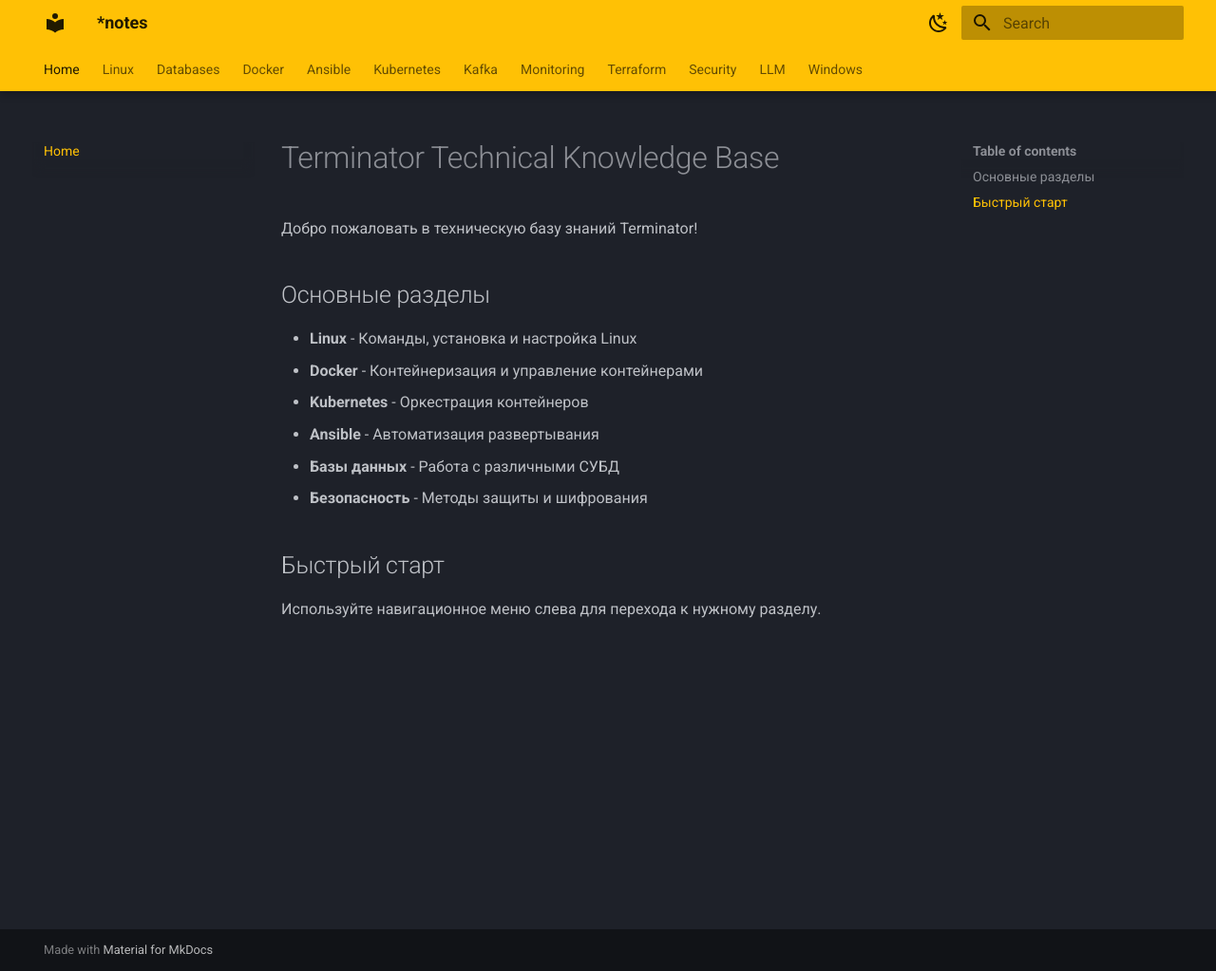
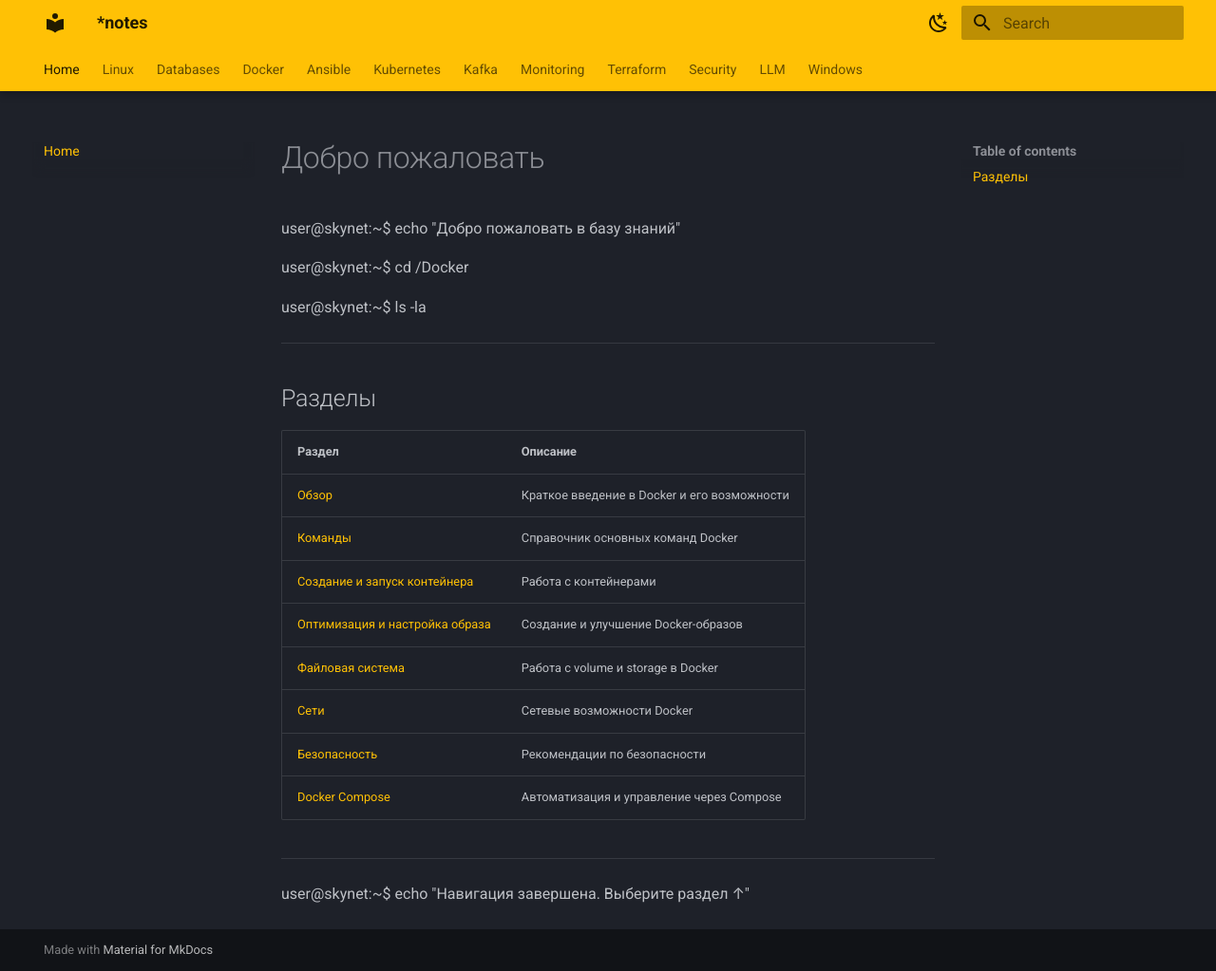
Before and after one commit to becausethatbee/terminator, an MkDocs documentation site: the page built from docs/index.md, in a window 1280 px wide and 1023 px high. Shown: the whole window at 95% size. Built offline with MkDocs 1.6.1 and Material for MkDocs 9.7.7, drawn with Linux system fonts in a browser that asks for light colours.

Commit message:
Автоматический коммит: 2025-08-31 11:34:53

```diff
--- a/docs/index.md
+++ b/docs/index.md
@@ -1,16 +1,36 @@
-# Terminator Technical Knowledge Base
+# Добро пожаловать
 
-Добро пожаловать в техническую базу знаний Terminator!
+<div class="space-y-2">
+    <p class="terminal-line">
+        <span class="command-prompt">user@skynet:~$</span> echo "Добро пожаловать в базу знаний"
+    </p>
+    <p class="terminal-line">
+        <span class="command-prompt">user@skynet:~$</span> cd /Docker
+    </p>
+    <p class="terminal-line cursor">
+        <span class="command-prompt">user@skynet:~$</span> ls -la
+    </p>
+</div>
 
-## Основные разделы
+---
 
-- **Linux** - Команды, установка и настройка Linux
-- **Docker** - Контейнеризация и управление контейнерами
-- **Kubernetes** - Оркестрация контейнеров
-- **Ansible** - Автоматизация развертывания
-- **Базы данных** - Работа с различными СУБД
-- **Безопасность** - Методы защиты и шифрования
+## Разделы
 
-## Быстрый старт
+| Раздел | Описание |
+|--------|----------|
+| [Обзор](/Docker/Обзор/) | Краткое введение в Docker и его возможности |
+| [Команды](/Docker/Команды/) | Справочник основных команд Docker |
+| [Создание и запуск контейнера](/Docker/Создание-и-запуск-контейнера/) | Работа с контейнерами |
+| [Оптимизация и настройка образа](/Docker/Оптимизация-и-настройка-образа/) | Создание и улучшение Docker-образов |
+| [Файловая система](/Docker/Файловая-система/) | Работа с volume и storage в Docker |
+| [Сети](/Docker/Сети/) | Сетевые возможности Docker |
+| [Безопасность](/Docker/Безопасность/) | Рекомендации по безопасности |
+| [Docker Compose](/Docker/Docker-Compose/) | Автоматизация и управление через Compose |
 
-Используйте навигационное меню слева для перехода к нужному разделу.
+---
+
+<div class="space-y-2">
+    <p class="terminal-line">
+        <span class="command-prompt">user@skynet:~$</span> echo "Навигация завершена. Выберите раздел ↑"
+    </p>
+</div>
```
